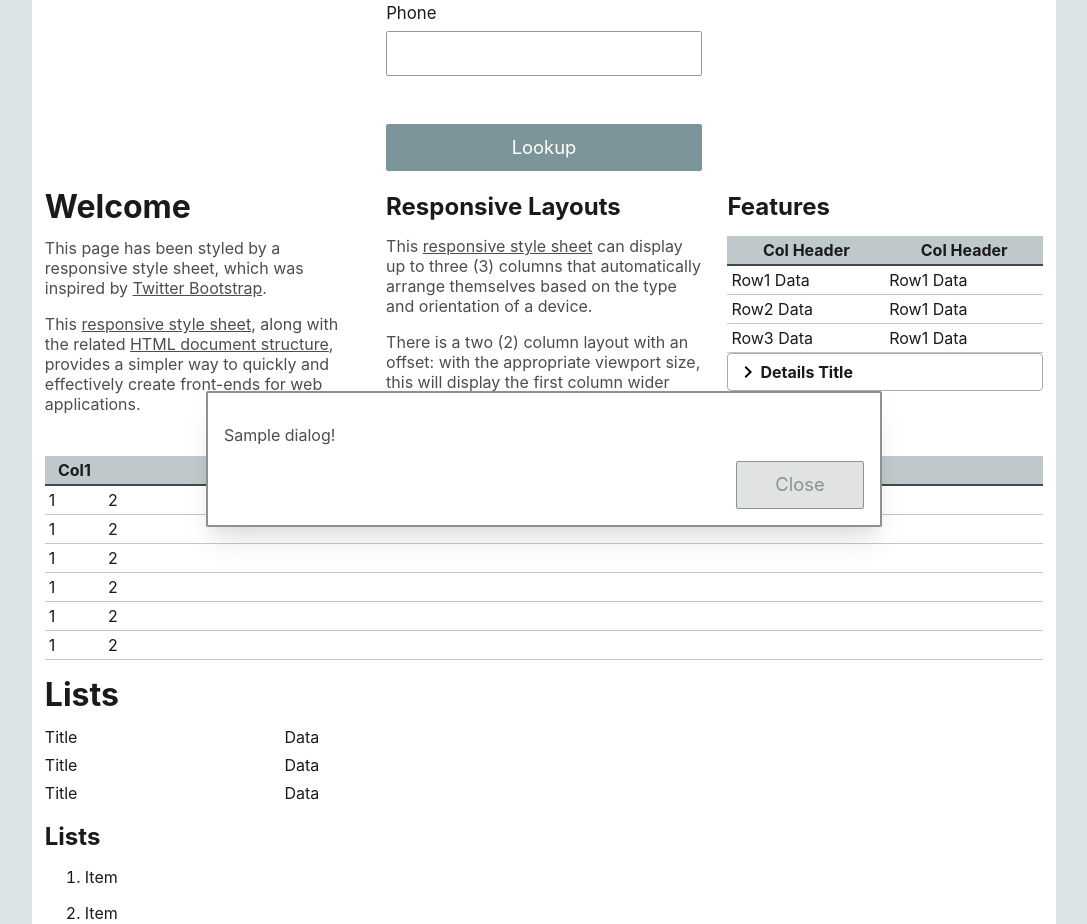
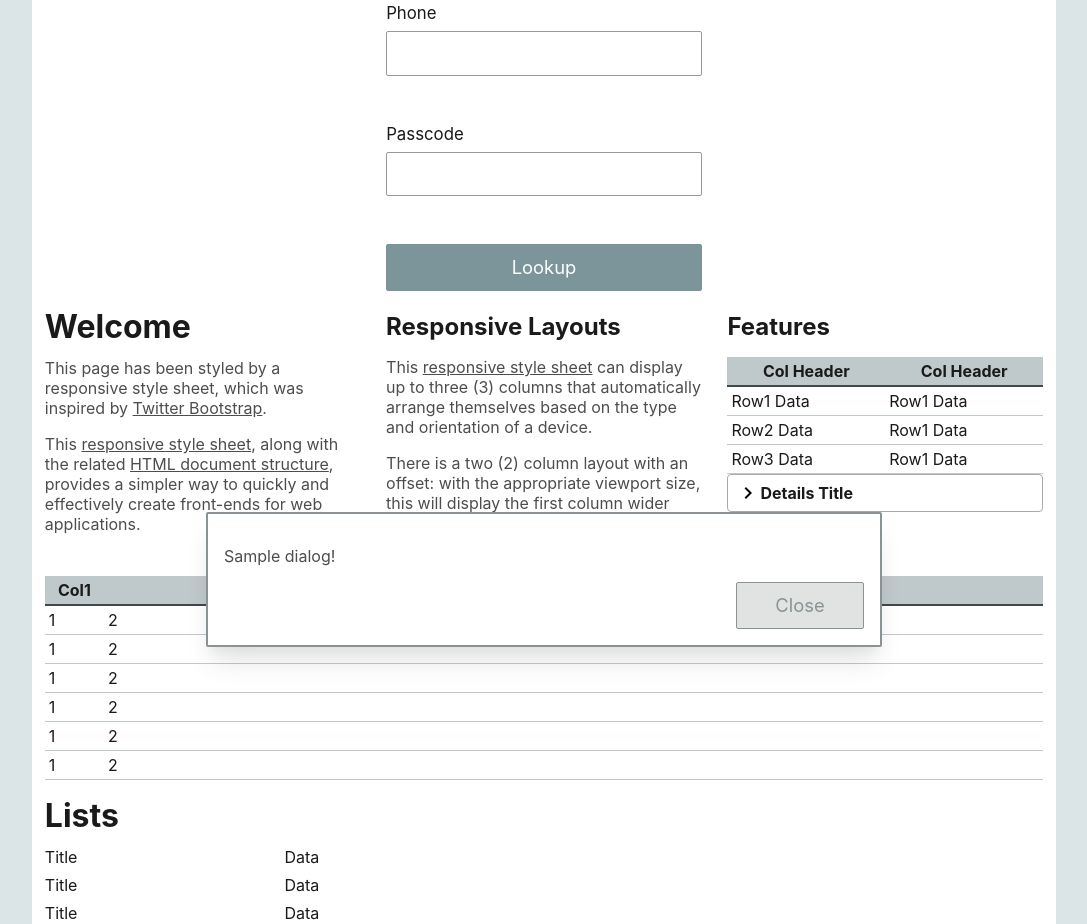
Before and after one commit to mattchoinski/style, a website: page sample.html in a window 1280 px wide. Shown: the part 817-1741 px from the top of the page, without its empty margins (96-1183 px from the left). Drawn offline with Linux system fonts and the light colour scheme.

Commit message:
Added styling for password.

```diff
--- a/sample.html
+++ b/sample.html
@@ -61,6 +61,7 @@
 						<fieldset>
 							<ol>
 								<li><label>Phone</label> <input type="text" /></li>
+								<li><label>Passcode</label> <input type="password" /></li>
 							</ol>
 						</fieldset>
 						<input type="submit" value="Lookup" />
--- a/style.choinski.css
+++ b/style.choinski.css
@@ -76,14 +76,6 @@ button,
 select {
 	text-transform: none;
 }
-/*
-button,
-[type="button"],
-[type="reset"],
-[type="submit"] {
-	-webkit-appearance: button;
-}
-*/
 button::-moz-focus-inner,
 [type="button"]::-moz-focus-inner,
 [type="reset"]::-moz-focus-inner,
@@ -358,6 +350,7 @@ input[type=checkbox] {
 	vertical-align: middle;
 	width: 1.15em;
 }
+input[type=password],
 input[type=text],
 select,
 textarea {
```
Also changed, not shown: style.choinski.min.css.
